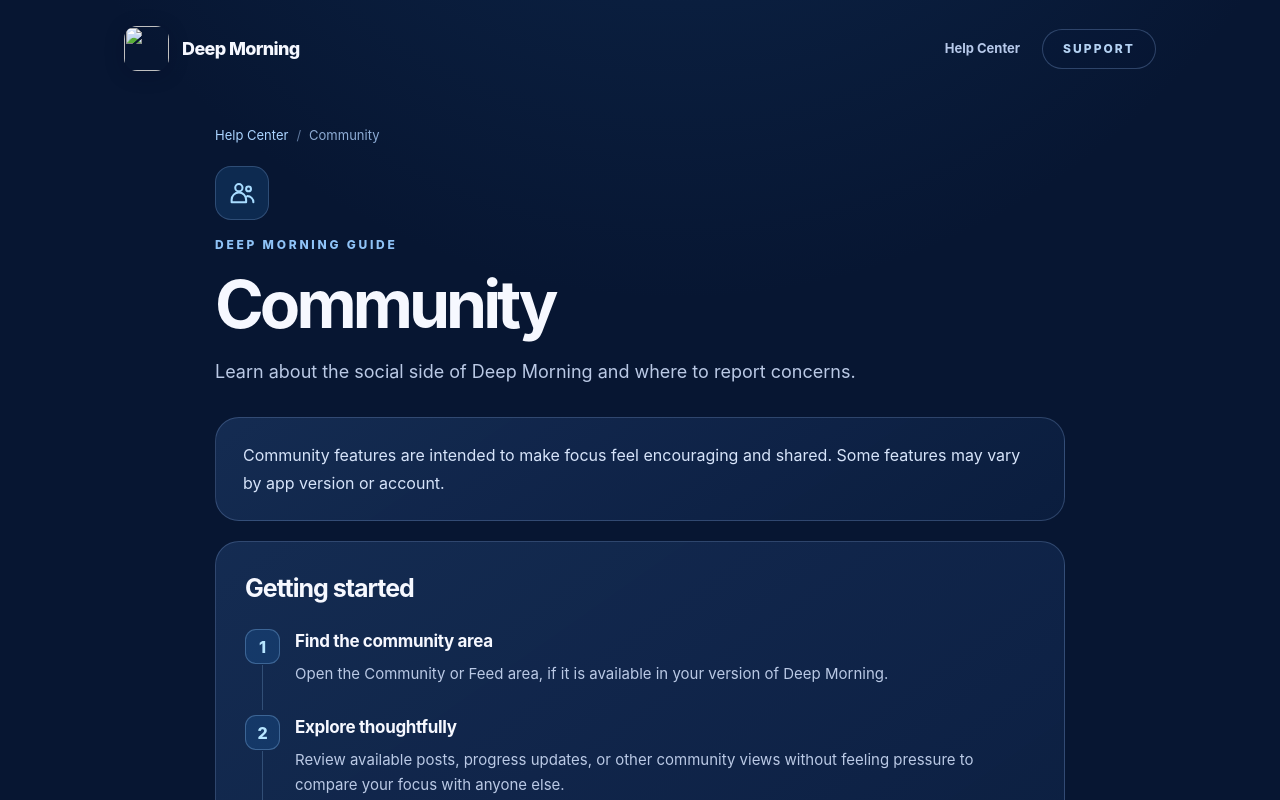
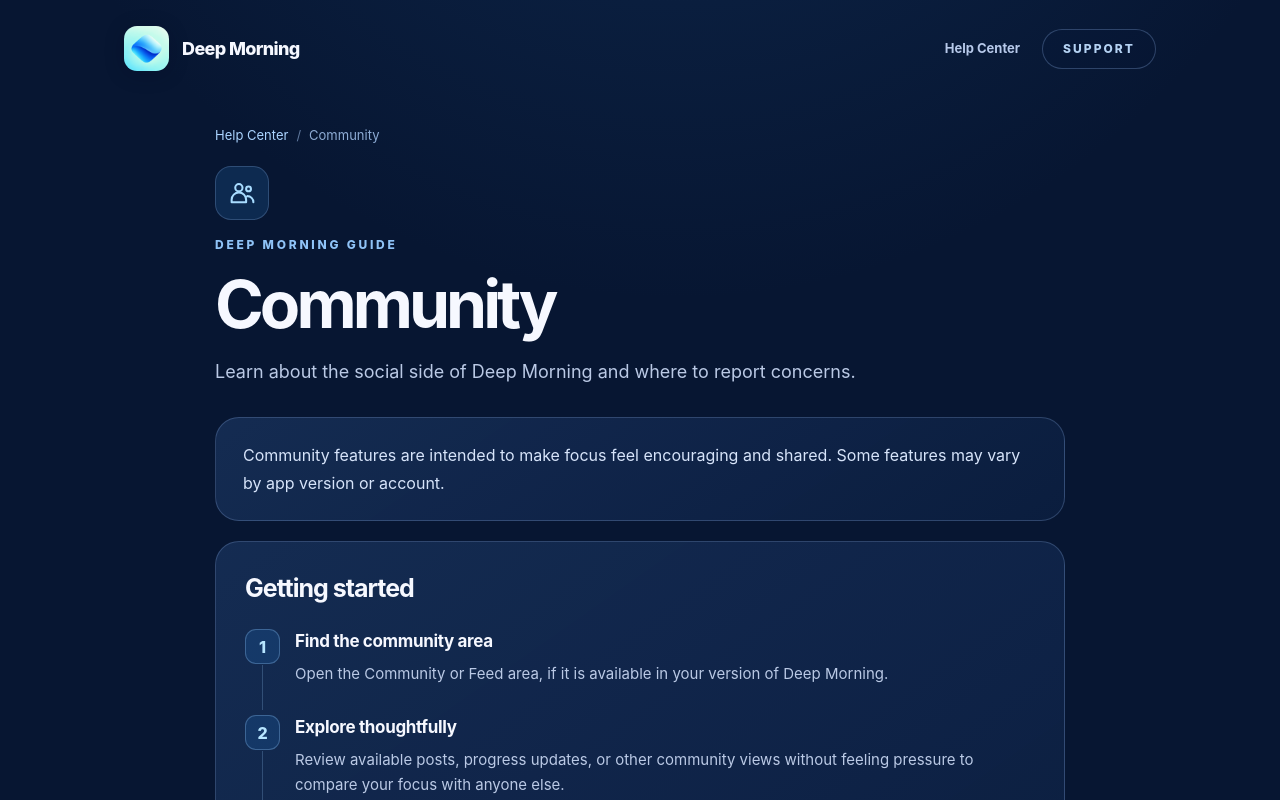
Before and after one commit to gomez1815/deepmorning-support, a plain HTML site: page community.html in a window 1280 px wide. Shown: the top 800 px of the page. Drawn offline with Linux system fonts and the light colour scheme.

Commit message:
Update icon file paths in community.html

```diff
--- a/community.html
+++ b/community.html
@@ -6,14 +6,14 @@
   <meta name="theme-color" content="#071632">
   <meta name="description" content="Help with community in Deep Morning. Read getting-started steps and common questions.">
   <title>Community — Deep Morning</title>
-  <link rel="icon" type="image/png" href="assets/deep-morning-icon.png">
+  <link rel="icon" type="image/png" href="deep-morning-icon.png">
   <link rel="stylesheet" href="styles.css">
 </head>
 <body>
 <a class="skip-link" href="#main">Skip to content</a>
 <div class="shell">
 <header class="header">
-  <a class="brand" href="index.html" aria-label="Deep Morning Help Center home"><img class="brand-icon" src="assets/deep-morning-icon.png" alt="" width="45" height="45"><span>Deep Morning</span></a>
+  <a class="brand" href="index.html" aria-label="Deep Morning Help Center home"><img class="brand-icon" src="deep-morning-icon.png" alt="" width="45" height="45"><span>Deep Morning</span></a>
   <nav class="header-links" aria-label="Main navigation"><a class="header-link" href="index.html">Help Center</a><a class="nav-button" href="support.html">SUPPORT</a></nav>
 </header>
 
```
